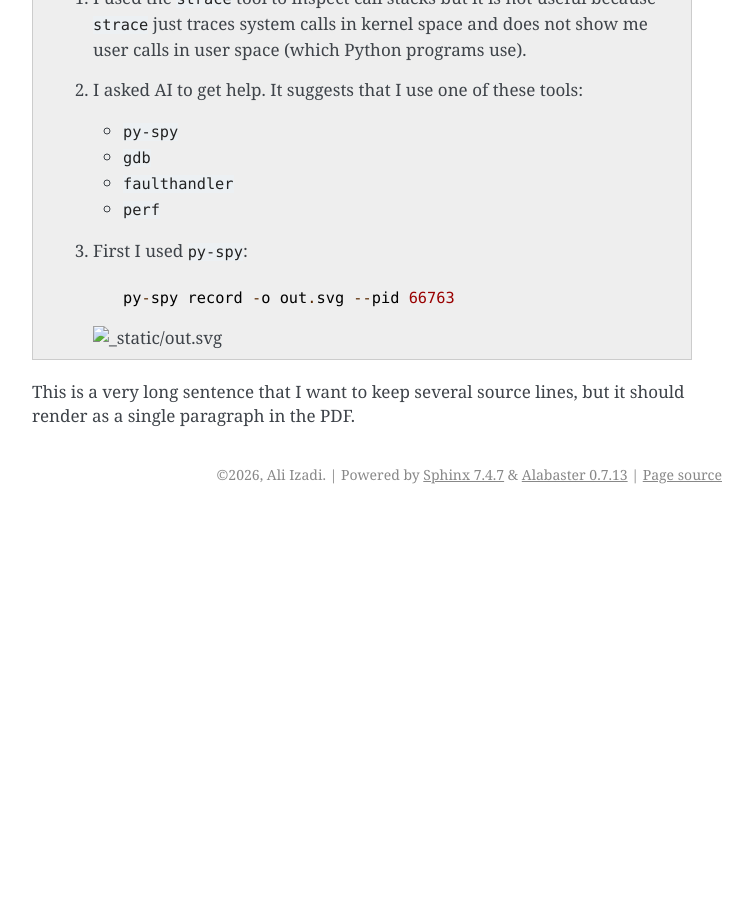
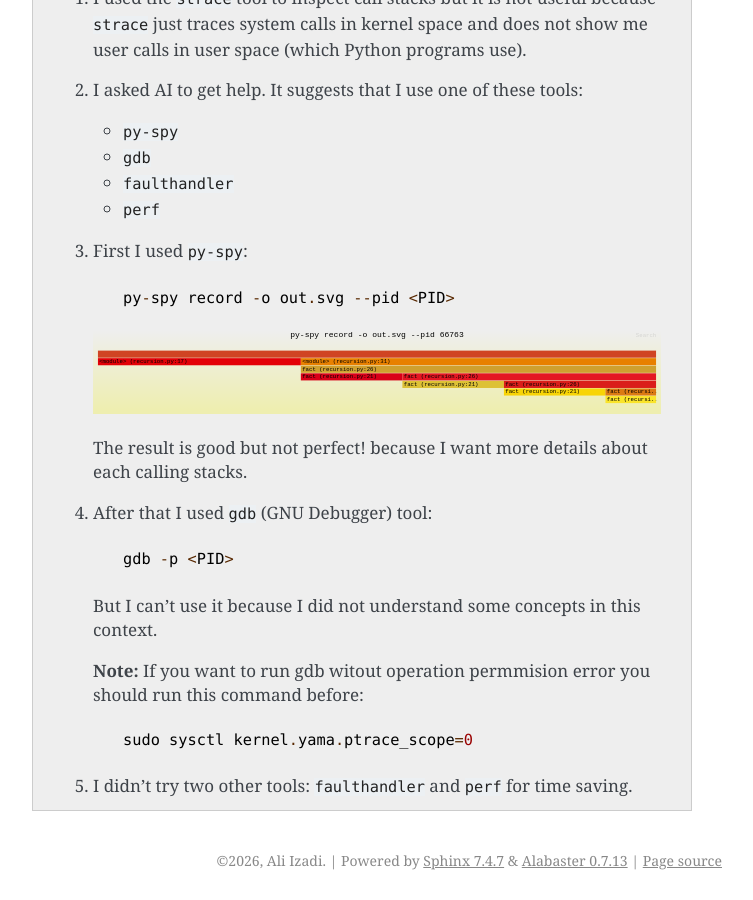
Before and after one commit to aliizadi00dev/grok-algo-book, a Sphinx documentation site: the page built from docs/index.rst, in a window 1280 px wide and 900 px high, scrolled down 1300 px. Shown: the whole window, without its empty margins (388-1141 px from the left). Built offline with Sphinx 7.4.7, drawn with Linux system fonts in a browser that asks for light colours; before the commit the page ends 1814 px from its top, so only the background shows below that.

Commit message:
feat: complete problem 4 and create requirments.txt

```diff
--- a/docs/conf.py
+++ b/docs/conf.py
@@ -15,7 +15,9 @@ release = "1.0.0"
 # -- General configuration ---------------------------------------------------
 # https://www.sphinx-doc.org/en/master/usage/configuration.html#general-configuration
 
-extensions = []
+extensions = [
+    'sphinxcontrib.rsvgconverter',
+]
 
 templates_path = ["_templates"]
 exclude_patterns = ["_build", "Thumbs.db", ".DS_Store"]
--- a/docs/index.rst
+++ b/docs/index.rst
@@ -76,15 +76,23 @@ I want to inspect call stacks in a Python program that runs a recursive factoria
      * ``perf``
   3. First I used ``py-spy``::
 
-      py-spy record -o out.svg --pid 66763
+      py-spy record -o out.svg --pid <PID>
 
     .. image:: _static/out.svg
+    The result is good but not perfect! because I want more details about each calling stacks.
+  4. After that I used ``gdb`` (GNU Debugger) tool::
+
+      gdb -p <PID>
+
+     But I can't use it because I did not understand some concepts in this context.
+
+     **Note:** If you want to run gdb witout operation permmision error you should run this command before::
+
+      sudo sysctl kernel.yama.ptrace_scope=0
+  5. I didn't try two other tools: ``faulthandler`` and ``perf`` for time saving.
 
 
 
-This is a very long sentence that I want to keep
-several source lines, but it should render as a
-single paragraph in the PDF.
 
 
 
```
Also changed, not shown: requirements.txt (added, +23 -0 lines), docs/_static/out.svg (added), 4 other files.
